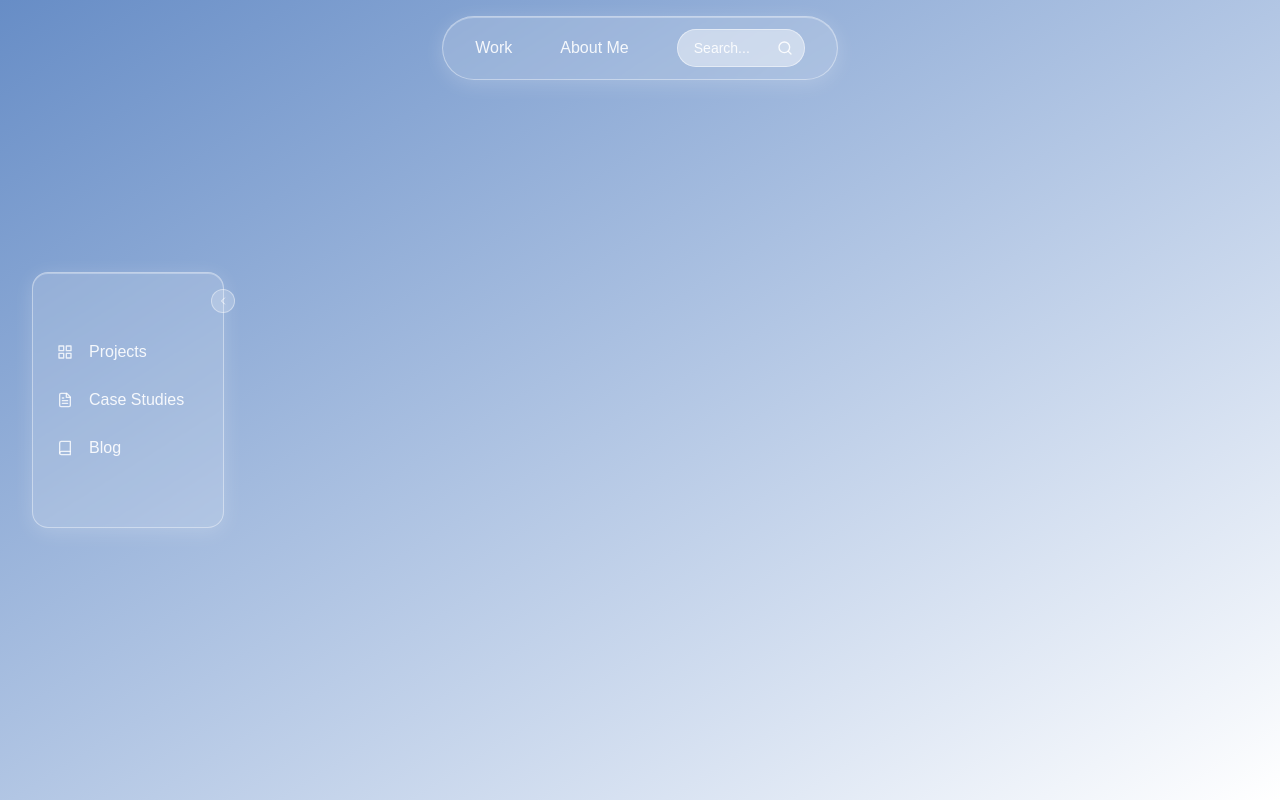
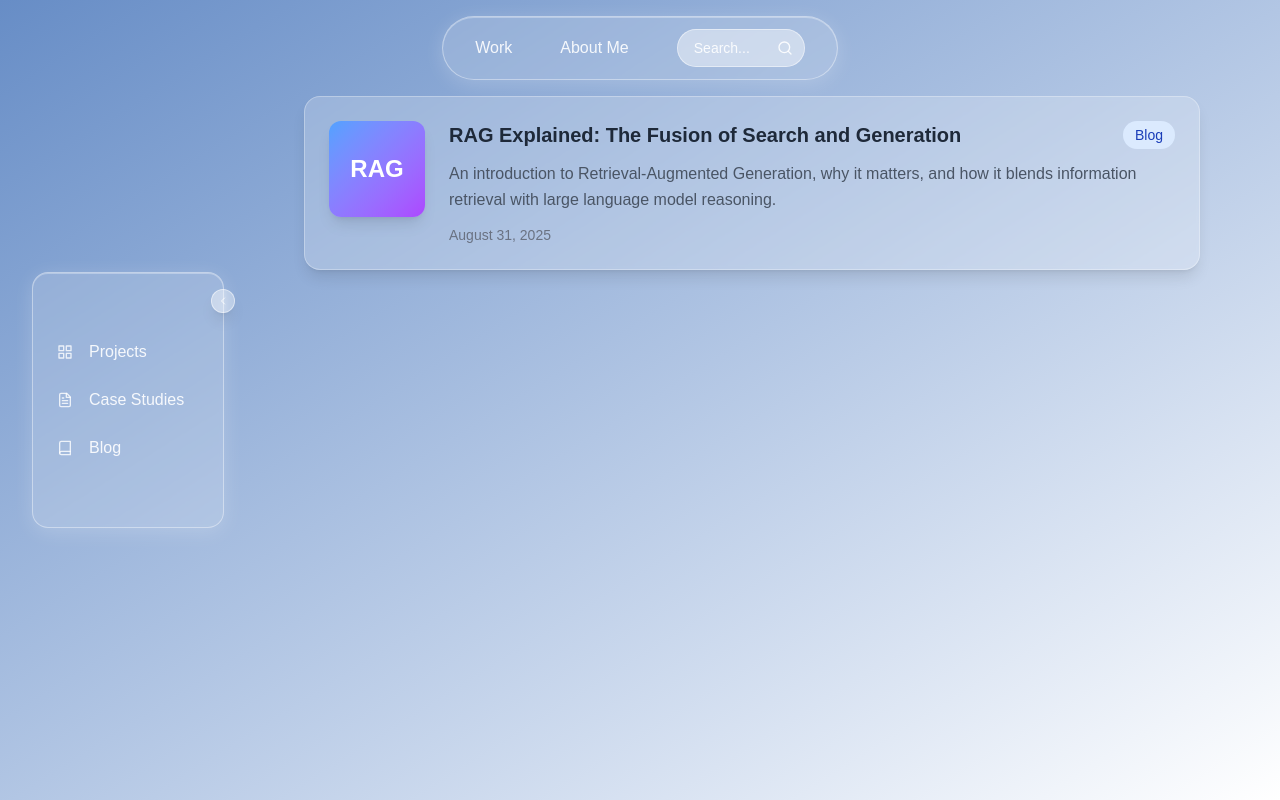
Before and after one commit to sid-2209/my-portfolio, a Next.js app: page / in a window 1280 px wide. Built offline with nearby package versions, Linux system fonts and the light colour scheme.

Commit message:
Add Work section content with RAG article and fix content positioning stability

```diff
--- a/src/app/page.tsx
+++ b/src/app/page.tsx
@@ -39,7 +39,7 @@ export default function Home() {
           {/* Collapse Button */}
           <button
             onClick={() => setIsSidebarCollapsed(!isSidebarCollapsed)}
-            className="absolute -right-3 top-4 w-6 h-6 bg-white/20 border border-white/40 rounded-full flex items-center justify-center text-white/80 hover:text-white hover:bg-white/30 transition-all duration-300 group-hover:scale-110"
+            className="absolute -right-3 top-4 w-6 h-6 backdrop-blur-[2px] bg-white/35 border border-white/50 rounded-full flex items-center justify-center text-white/90 hover:text-white hover:bg-white/45 hover:border-white/70 transition-all duration-300 group-hover:scale-110 shadow-lg"
           >
             <svg width="12" height="12" viewBox="0 0 24 24" fill="none" stroke="currentColor" strokeWidth="2" strokeLinecap="round" strokeLinejoin="round" className={`transform transition-transform duration-300 ${isSidebarCollapsed ? 'rotate-180' : ''}`}>
               <polyline points="15,18 9,12 15,6"/>
@@ -80,6 +80,55 @@ export default function Home() {
           </div>
         </div>
       </div>
+
+      {/* Main Content - Work Section */}
+      <div className="pt-24 px-8 transition-all duration-500 ease-out ml-56">
+        <div className="max-w-4xl mx-auto">
+          {/* Content Grid */}
+          <div className="space-y-8">
+            {/* First Content Item */}
+            <article className="group cursor-pointer">
+              <div className="backdrop-blur-[2px] bg-white/20 border border-white/30 rounded-2xl p-6 shadow-lg hover:shadow-xl transition-all duration-300 hover:scale-[1.02]">
+                <div className="flex items-start space-x-6">
+                  {/* Poster Image */}
+                  <div className="flex-shrink-0">
+                    <div className="w-24 h-24 bg-gradient-to-br from-blue-400 to-purple-500 rounded-xl flex items-center justify-center text-white text-2xl font-bold shadow-lg">
+                      RAG
+                    </div>
+                  </div>
+
+                  {/* Content Details */}
+                  <div className="flex-1 min-w-0">
+                    {/* Title and Tag */}
+                    <div className="flex items-center justify-between mb-3">
+                      <h2 className="text-xl font-semibold text-gray-800 group-hover:underline transition-all duration-300">
+                        RAG Explained: The Fusion of Search and Generation
+                      </h2>
+                      <span className="px-3 py-1 bg-blue-100 text-blue-800 text-sm font-medium rounded-full">
+                        Blog
+                      </span>
+                    </div>
+
+                    {/* Description */}
+                    <p className="text-gray-600 mb-3 leading-relaxed">
+                      An introduction to Retrieval-Augmented Generation, why it matters, and how it blends information retrieval with large language model reasoning.
+                    </p>
+
+                    {/* Date */}
+                    <p className="text-sm text-gray-500">
+                      {new Date().toLocaleDateString('en-US', {
+                        year: 'numeric',
+                        month: 'long',
+                        day: 'numeric'
+                      })}
+                    </p>
+                  </div>
+                </div>
+              </div>
+            </article>
+          </div>
+        </div>
+      </div>
     </div>
   );
 }
```
